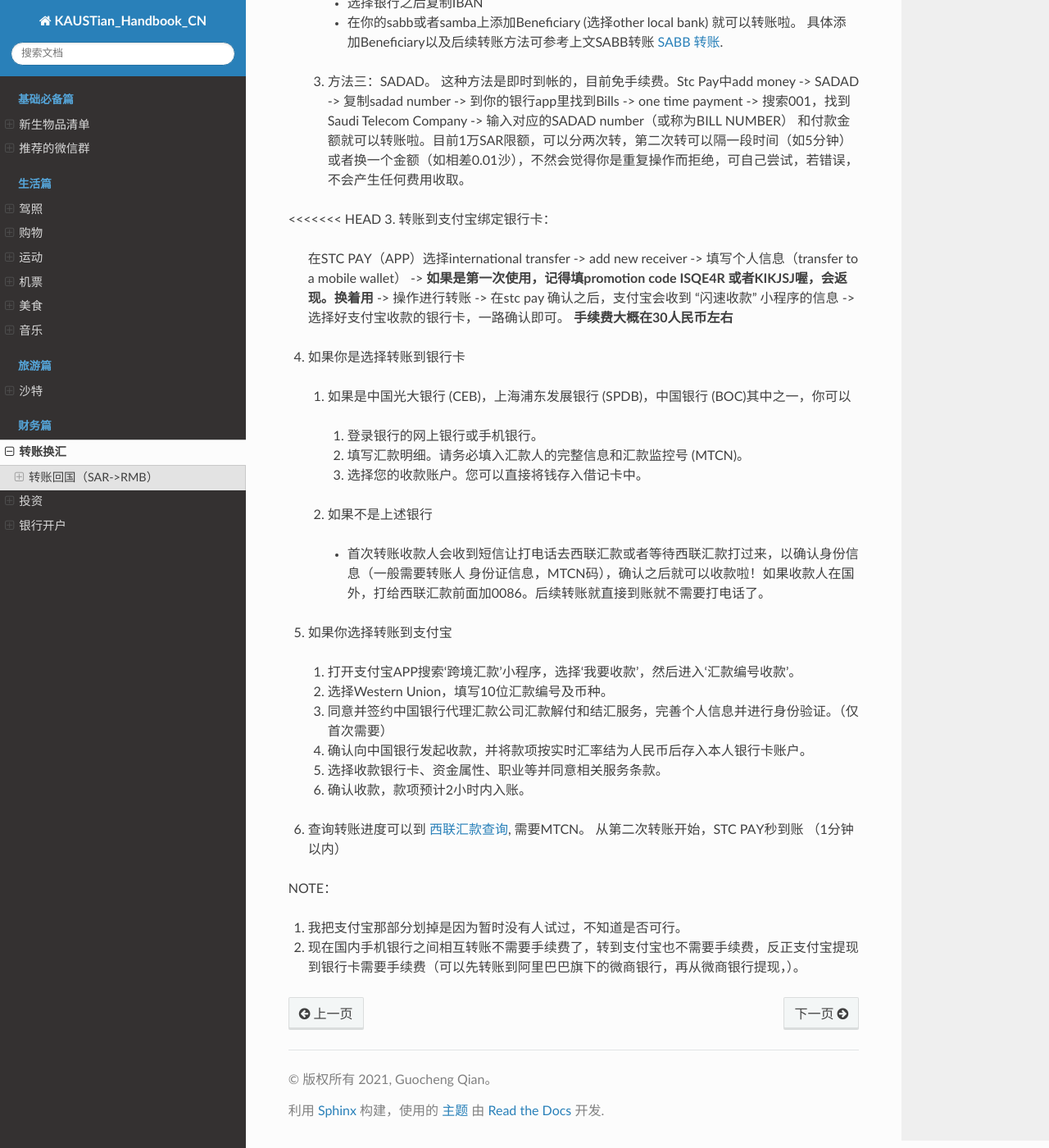
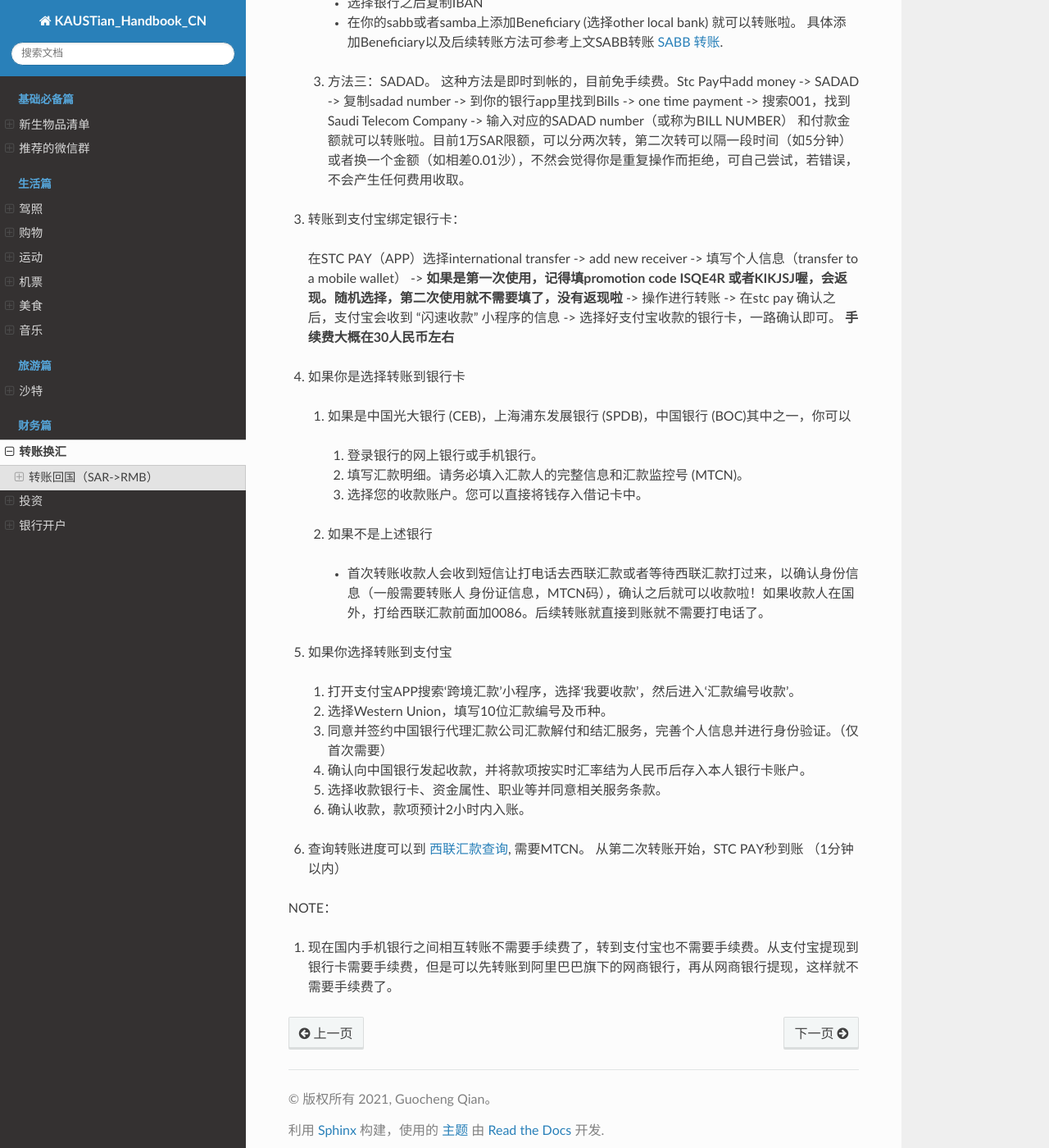
Before and after one commit to guochengqian/KAUSTian_Handbook_CN, a Sphinx documentation site: the page built from docs/content/finance/transfer.rst, in a window 1280 px wide and 1400 px high, scrolled down 1517 px. Shown: the whole window at 82% size. Built offline with Sphinx 7.4.7 and the Read the Docs theme 2.0.0, drawn with Linux system fonts in a browser that asks for light colours.

Commit message:
Update transfer.rst

```diff
--- a/docs/content/finance/transfer.rst
+++ b/docs/content/finance/transfer.rst
@@ -62,10 +62,9 @@
   3. 方法三：SADAD。 这种方法是即时到帐的，目前免手续费。Stc Pay中add money -> SADAD -> 复制sadad number -> 到你的银行app里找到Bills -> one time payment -> 搜索001，找到Saudi Telecom Company -> 输入对应的SADAD number（或称为BILL NUMBER） 和付款金额就可以转账啦。目前1万SAR限额，可以分两次转，第二次转可以隔一段时间（如5分钟）或者换一个金额（如相差0.01沙），不然会觉得你是重复操作而拒绝，可自己尝试，若错误，不会产生任何费用收取。
 
 
-<<<<<<< HEAD
 3. 转账到支付宝绑定银行卡：
 
-  在STC PAY（APP）选择international transfer -> add new receiver -> 填写个人信息（transfer to a mobile wallet） ->  **如果是第一次使用，记得填promotion code ISQE4R 或者KIKJSJ喔，会返现。换着用** -> 操作进行转账 -> 在stc pay 确认之后，支付宝会收到 “闪速收款” 小程序的信息 -> 选择好支付宝收款的银行卡，一路确认即可。
+  在STC PAY（APP）选择international transfer -> add new receiver -> 填写个人信息（transfer to a mobile wallet） ->  **如果是第一次使用，记得填promotion code ISQE4R 或者KIKJSJ喔，会返现。随机选择，第二次使用就不需要填了，没有返现啦** -> 操作进行转账 -> 在stc pay 确认之后，支付宝会收到 “闪速收款” 小程序的信息 -> 选择好支付宝收款的银行卡，一路确认即可。
   **手续费大概在30人民币左右**
 =======
 3. 转好钱之后， 在STC PAY选择international transfer -> 可以选择转账到银行卡或者转账到电子钱包（支付宝)，填写好资料，就可以转账啦-> make a transfer -> **如果是第一次使用，记得填promotion code ISQE4R 或者KIKJSJ喔，会返现。换着用** -> 可保存MTCN码 （西联的转账交易码）
@@ -100,6 +99,4 @@
 
 NOTE：
 
-1. 我把支付宝那部分划掉是因为暂时没有人试过，不知道是否可行。
-
-2. 现在国内手机银行之间相互转账不需要手续费了，转到支付宝也不需要手续费，反正支付宝提现到银行卡需要手续费（可以先转账到阿里巴巴旗下的微商银行，再从微商银行提现，）。
+1. 现在国内手机银行之间相互转账不需要手续费了，转到支付宝也不需要手续费。从支付宝提现到银行卡需要手续费，但是可以先转账到阿里巴巴旗下的网商银行，再从网商银行提现，这样就不需要手续费了。
```
